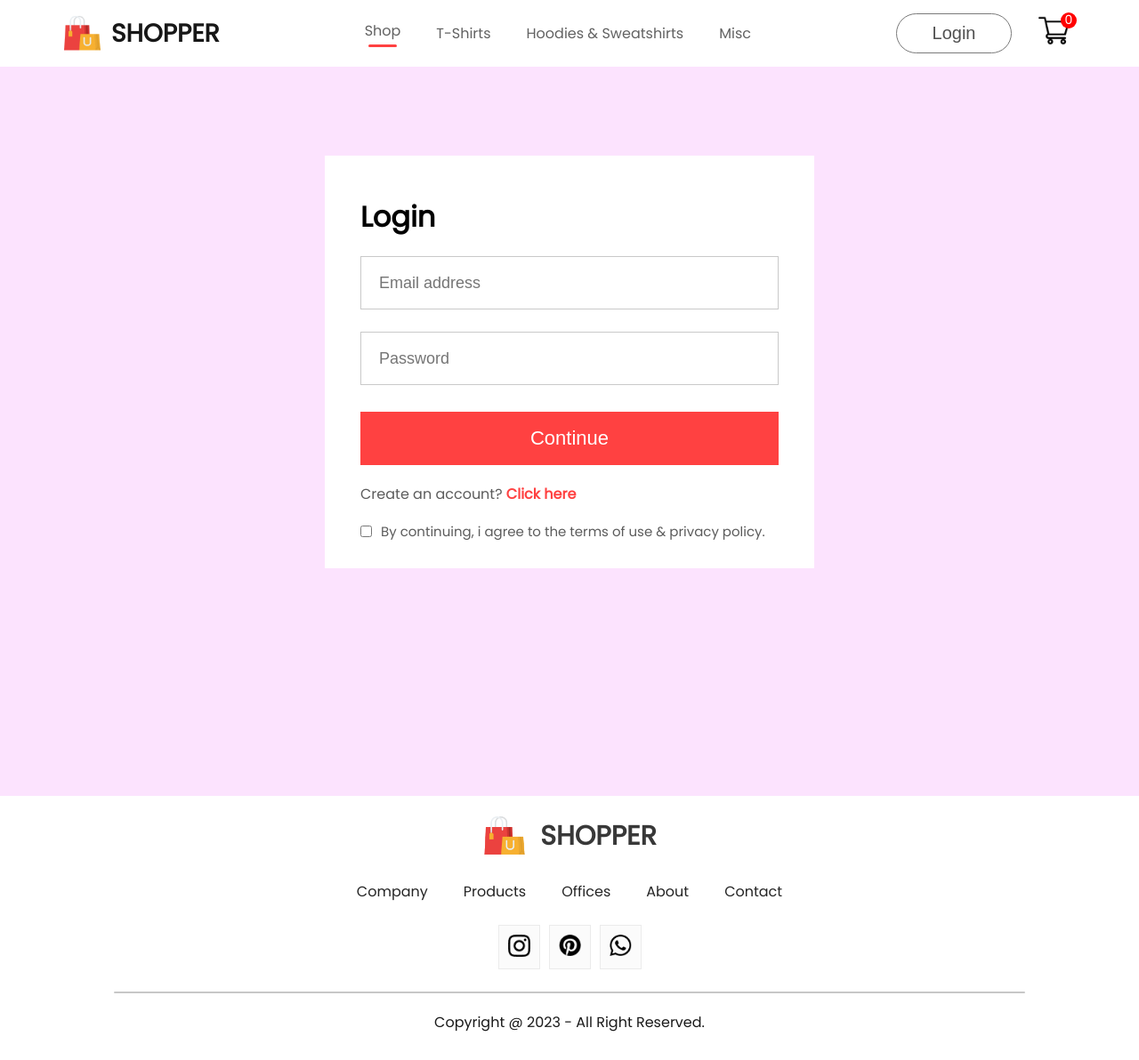
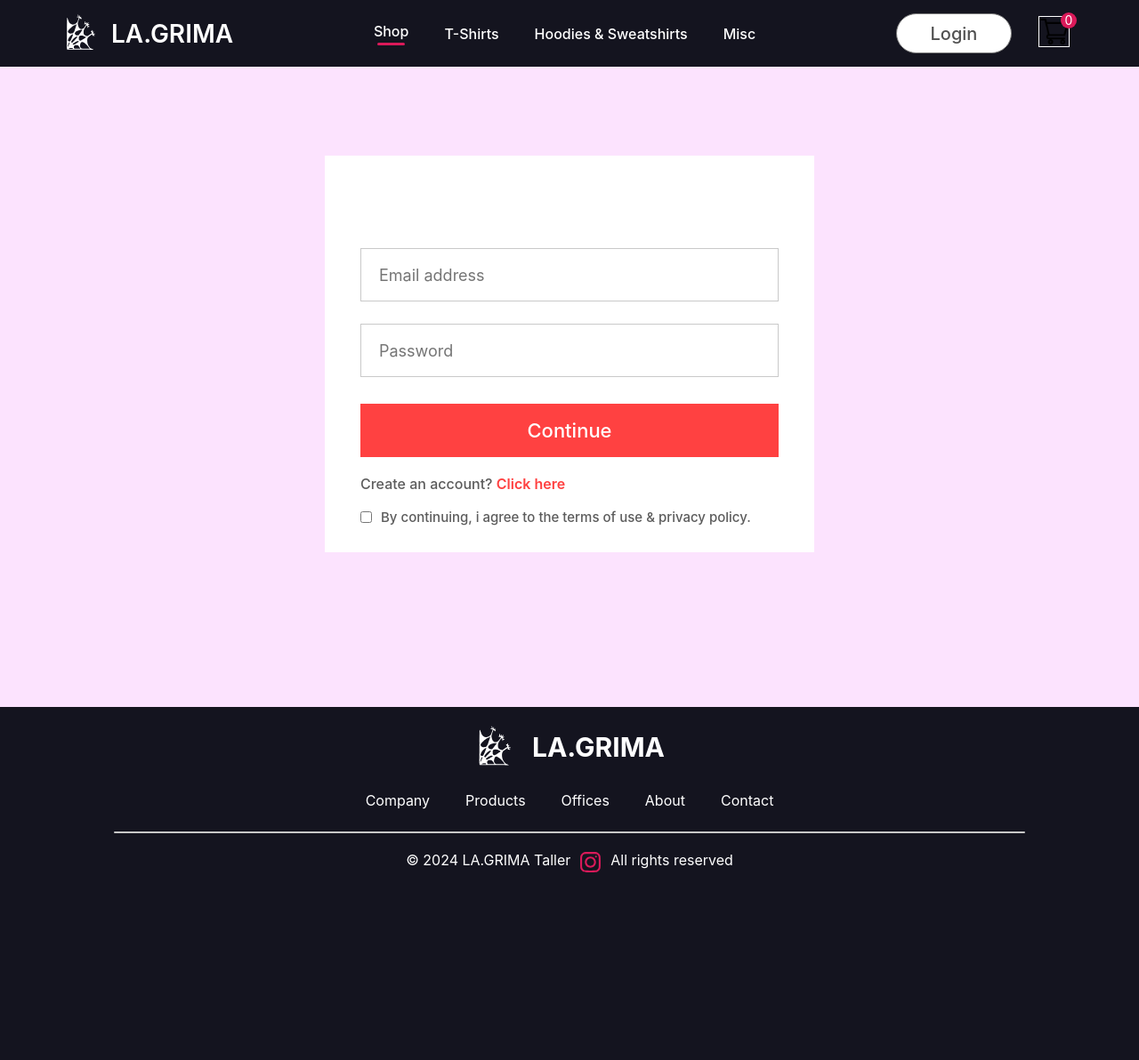
Before and after one commit to AlvaroSapata/MERN-Ecommerce-Client, a React (Create React App) app: page /login in a window 1280 px wide. Shown: the whole page at 89% size. After the commit the page ends 1016 px from the top, so only its background shows below. Built offline with nearby package versions, Linux system fonts and the light colour scheme; no server answers.

Commit message:
General Css

```diff
--- a/src/Components/Footer/Footer.css
+++ b/src/Components/Footer/Footer.css
@@ -12,7 +12,7 @@
     gap: 15px;
 }
 .footer-logo p{
-    color: #383838;
+    color: var(--textColorMain);
     font-size: 30px;
     font-weight: 700;
 }
@@ -25,7 +25,7 @@
     justify-content: center;
     list-style: none;
     gap: 40px;
-    color: #252525;
+    color: var(--textColorMain);
     font-size: 16px;
 }
 .footer-links li{
@@ -33,6 +33,7 @@
 }
 .footer-social-icons{
     display: flex;
+
     gap: 10px;
 }
 .footer-icons-container{
@@ -51,7 +52,7 @@
     gap: 20px;
     width: 100%;
     margin-bottom: 30px;
-    color: #1a1a1a;
+    color: var(--textColorMain);
     font-size: 16px;
 }
 .footer-copyright hr{
@@ -61,6 +62,11 @@
     height: 2px;
     background: #c7c7c7;
 }
+.footer-content{
+    display: flex;
+    flex-direction: row;
+    gap: 10px;
+}
 @media(max-width:800px){
     .footer-links{
         gap: 20px;
--- a/src/Components/Footer/Footer.jsx
+++ b/src/Components/Footer/Footer.jsx
@@ -1,8 +1,8 @@
 import React from 'react'
 import './Footer.css'
 
-import footer_logo from '../Assets/logo_big.png'
-import instagram_icon from '../Assets/instagram_icon.png'
+import footer_logo from '../Assets/nav-logo-Image.svg'
+import instagram_icon from '../Assets/instagram.svg'
 import pintrest_icon from '../Assets/pintester_icon.png'
 import whatsapp_icon from '../Assets/whatsapp_icon.png'
 
@@ -11,7 +11,7 @@ const Footer = () => {
     <div className='footer'>
       <div className="footer-logo">
         <img src={footer_logo} alt="" />
-        <p>SHOPPER</p>
+        <p>LA.GRIMA</p>
       </div>
       <ul className="footer-links">
         <li>Company</li>
@@ -20,20 +20,16 @@ const Footer = () => {
         <li>About</li>
         <li>Contact</li>
       </ul>
-      <div className="footer-social-icons">
-        <div className="footer-icons-container">
-            <img src={instagram_icon} alt="" />
-        </div>
-        <div className="footer-icons-container">
-            <img src={pintrest_icon} alt="" />
-        </div>
-        <div className="footer-icons-container">
-            <img src={whatsapp_icon} alt="" />
-        </div>
+      <div className="footer-copyright">
+
+        <hr />
+        <div className="footer-content">
+        <p>© 2024 LA.GRIMA Taller </p>
+        <a href="https://www.instagram.com/la__grima__taller/" target="_blank" rel="noreferrer">
+          <img src={instagram_icon} alt="Insta" />
+        </a>
+        <p> All rights reserved</p>
       </div>
-      <div className="footer-copyright">
-        <hr />
-        <p>Copyright @ 2023 - All Right Reserved.</p>
       </div>
     </div>
   )
--- a/src/Components/Item/Item.css
+++ b/src/Components/Item/Item.css
@@ -12,12 +12,12 @@
     gap: 15px;
 }
 .item-price-new{
-    color: #374151;
+    color: var(--themeColorMain);
     font-size: 18px;
     font-weight: 600;
 }
 .item-price-old{
-    color: #8c8c8c;
+    color: #7e7c7c;
     font-size: 18px;
     font-weight: 500;
     text-decoration: line-through;
--- a/src/Components/Navbar/Navbar.css
+++ b/src/Components/Navbar/Navbar.css
@@ -2,19 +2,22 @@
     display: flex;
     justify-content: space-between;
     align-items: center;
-    box-shadow: 0 1px 3px -2px black;
+    box-shadow: 0 1px 3px -2px var(--textColorMain);
     padding: 15px 70px;
+    color: var(--textColorMain);
 }
 .nav-logo{
     display: flex;
     align-items: center;
     gap: 10px;
+
 }
 .nav-logo img{
     width: 45px;
+
 }
 .nav-logo p{
-    color: #171717;
+    /* color: #171717; */
     font-size: 28px;
     font-weight: 600;
 }
@@ -23,7 +26,7 @@
     align-items: center;
     list-style: none;
     gap: 40px;
-    color: #626262;
+    color: var(--textColorMain);
     font-size: 16px;
     font-weight: 500;
 }
@@ -41,7 +44,7 @@
     width: 80%;
     height: 3px;
     border-radius: 10px;
-    background: #FF4141;
+    background:var(--themeColorMain);
 }
 .nav-login-cart{
     display: flex;
@@ -66,6 +69,7 @@
 }
 .nav-login-cart img{
     width: 35px;
+    border: var(--textColorMain) 1px solid;
 }
 .nav-cart-count{
     width: 18px;
@@ -77,8 +81,9 @@
     margin-top: -30px;
     margin-left: -40px;
     font-size: 14px;
-    background: red;
+    background: var(--themeColorMain);
     color: white;
+
 }
 .nav-dropdown{
     display: none;
--- a/src/Components/Navbar/Navbar.jsx
+++ b/src/Components/Navbar/Navbar.jsx
@@ -1,7 +1,7 @@
 import React, { useContext, useRef, useState } from 'react'
 import './Navbar.css'
 import { Link } from 'react-router-dom'
-import logo from '../Assets/logo.png'
+import logo from '../Assets/nav-logo-Image.svg'
 import cart_icon from '../Assets/cart_icon.png'
 import { ShopContext } from '../../Context/ShopContext'
 import nav_dropdown from '../Assets/nav_dropdown.png'
@@ -21,8 +21,8 @@ const Navbar = () => {
   return (
     <div className='nav'>
       <Link to='/' onClick={()=>{setMenu("shop")}} style={{ textDecoration: 'none' }} className="nav-logo">
-        <img src={logo} alt="logo" />
-        <p>SHOPPER</p>
+        <img src={logo} alt="Icon" />
+        <p>LA.GRIMA</p>
       </Link>
       <img onClick={dropdown_toggle} className='nav-dropdown' src={nav_dropdown} alt="" />
       <ul ref={menuRef} className="nav-menu">
--- a/src/Components/NewCollections/NewCollections.css
+++ b/src/Components/NewCollections/NewCollections.css
@@ -1,12 +1,12 @@
-.new-collections{
+.new-collections {
   display: flex;
   flex-direction: column;
   align-items: center;
   gap: 5px;
   margin-bottom: 100px;
 }
-.new-collections h1{
-    color: #171717;
+.new-collections h1 {
+  color: var(--textColorMain);
   font-size: 40px;
   font-weight: 600;
 }
@@ -14,9 +14,9 @@
   width: 150px;
   height: 4px;
   border-radius: 10px;
-    background: #252525;
+  background: var(--textColorMain);
 }
-.collections{
+.collections {
   display: flex;
   flex-wrap: wrap;
   justify-content: center;
--- a/src/Components/Popular/Popular.css
+++ b/src/Components/Popular/Popular.css
@@ -7,7 +7,7 @@
     margin: auto;
 }
 .popular h1{
-    color: #171717;
+    color: var(--textColorMain);
     font-size: 40px;
     font-weight: 600;
 }
@@ -15,7 +15,7 @@
     width: 150px;
     height: 4px;
     border-radius: 10px;
-    background: #252525;
+    background: var(--textColorMain);
 }
 .popular-item{
     margin-top: 40px;
--- a/src/Components/ProductDisplay/ProductDisplay.css
+++ b/src/Components/ProductDisplay/ProductDisplay.css
@@ -24,7 +24,7 @@
     flex-direction: column;
 }
 .productdisplay-right h1{
-    color: #3d3d3d;
+    color: var(--textColorMain);
     font-size: 30px;
     font-weight: 700;
 }
@@ -48,11 +48,11 @@
     text-decoration: line-through;
 }
 .productdisplay-right-price-new{
-    color: #ff4141;
+    color:var(--themeColorMain);
 }
 .productdisplay-right-size h1{
     margin-top: 30px;
-    color: #656565;
+    color: var(--textColorMain);
     font-size: 18px;
     font-weight: 600;
 }
@@ -63,7 +63,7 @@
 }
 .productdisplay-right-sizes div{
     padding: 16px 20px;
-    background: #fbfbfb;
+    background: var(--mainBgColor);
     border: 1px solid #ebebeb;
     border-radius: 3px;
     cursor: pointer;
@@ -74,7 +74,7 @@
     font-size: 16px;
     font-weight: 600;
     color: white;
-    background: #FF4141;
+    background: var(--themeColorMain);
     margin-bottom: 25px;
     border: none;
     outline: none;
--- a/src/Components/RelatedProducts/RelatedProducts.css
+++ b/src/Components/RelatedProducts/RelatedProducts.css
@@ -6,7 +6,7 @@
     padding: 10px 0 100px;
 }
 .relatedproducts h1{
-    color: #171717;
+    color: var(--textColorMain);
     font-size: 40px;
     font-weight: 600;
 }
@@ -14,7 +14,7 @@
     width: 150px;
     height: 4px;
     border-radius: 10px;
-    background: #252525;
+    background: var(--textColorMain);
 }
 .relatedproducts-item{
     margin-top: 50px;
--- a/src/Pages/LoginSignup.jsx
+++ b/src/Pages/LoginSignup.jsx
@@ -12,7 +12,7 @@ const LoginSignup = () => {
 
   const login = async () => {
     let dataObj;
-    await fetch('http://localhost:4000/login', {
+    await fetch('http://localhost:5005/auth/login', {
       method: 'POST',
       headers: {
         Accept:'application/form-data',
@@ -22,7 +22,7 @@ const LoginSignup = () => {
     })
       .then((resp) => resp.json())
       .then((data) => {dataObj=data});
-      console.log(dataObj);
+      console.log(dataObj.authToken);
       if (dataObj.success) {
         localStorage.setItem('auth-token',dataObj.token);
         window.location.replace("/");
@@ -35,7 +35,7 @@ const LoginSignup = () => {
 
   const signup = async () => {
     let dataObj;
-    await fetch('http://localhost:4000/signup', {
+    await fetch('http://localhost:5005/auth/signup', {
       method: 'POST',
       headers: {
         Accept:'application/form-data',
--- a/src/index.css
+++ b/src/index.css
@@ -1,13 +1,33 @@
+body {
+  margin: 0;
+  font-family: "Poppins", sans-serif;
+  background: var(--mainBgColor);
+  color: var(--textColorMain);
+  -webkit-font-smoothing: antialiased;
+  -moz-osx-font-smoothing: grayscale;
+}
+
+/* Global settings */
+
+:root {
+  --mainBgColor: rgba(20, 20, 31, 11);
+  --secondaryBgColor: rgba(27, 27, 39, 1);
+  --borderColor1: rgba(40, 41, 57, 1);
+  --borderColor2: rgba(79, 86, 105, 1);
+  --textColorMain: #fff;
+  --textColorSecondary: rgb(226, 227, 232);
+  --themeColorMain: rgba(219, 26, 90, 1);
+  --themeColorSecondary: #386fd2;
+}
+
 *{
   margin: 0;
   padding: 0;
+  box-sizing: border-box;
+  font-family: -apple-system, BlinkMacSystemFont, "Segoe UI", Roboto, Oxygen,
+    Ubuntu, Cantarell, "Open Sans", "Helvetica Neue", sans-serif;
 }
-body {
-  margin: 0;
-  -webkit-font-smoothing: antialiased;
-  -moz-osx-font-smoothing: grayscale;
-  font-family: 'poppins';
-}
+
 a{
   text-decoration: none;
   color: inherit;
```
Also changed, not shown: src/Components/Assets/instagram.svg (added), src/Components/Assets/nav-logo-Image.svg (added). Lines whose indentation alone changed are shown as unchanged.
